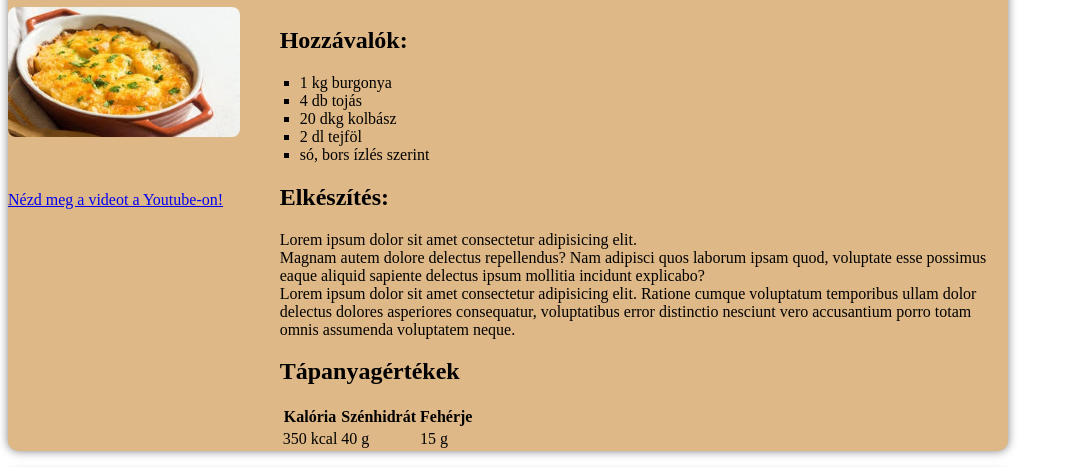
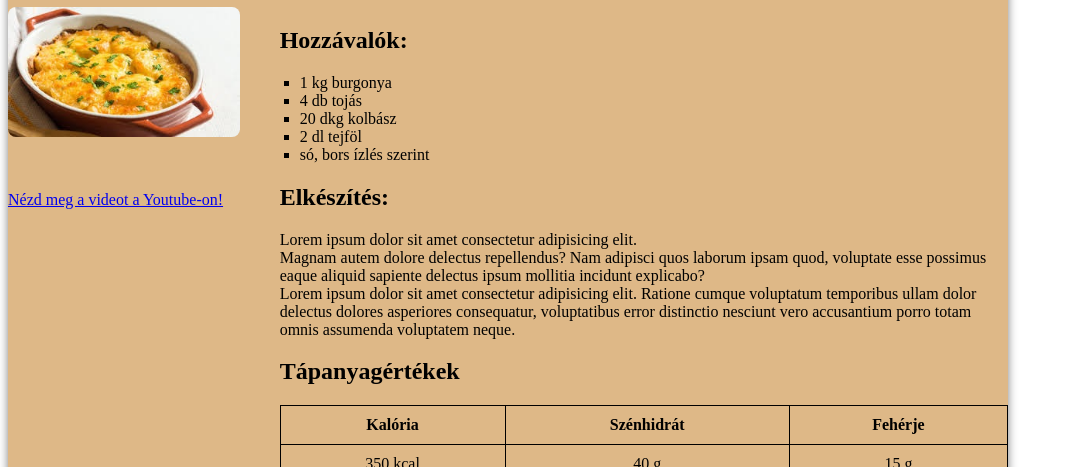
Before and after one commit to Maxer003/recept-iskolai-project, a plain HTML site: page index.html in a window 1280 px wide. Shown: the part 125-592 px from the top of the page, without its empty margins (0-1075 px from the left). Drawn offline with Linux system fonts and the light colour scheme.

Commit message:
table style added

```diff
--- a/style.css
+++ b/style.css
@@ -3,6 +3,7 @@
     background: burlywood;
     border-radius: 10px;
     box-shadow: 0 0 10px rgba(0 0, 0, 0.5);
+
 }
 
 header{
@@ -29,3 +30,15 @@ ul{
     list-style-type: square;
     padding-left: 20px;
 }
+
+table {
+    width: 100%;
+    border-collapse: collapse;
+    text-align: center;
+    margin-bottom: 15px;
+}
+
+th, td {
+    border: 1px solid black;
+    padding: 10px;
+}
```
